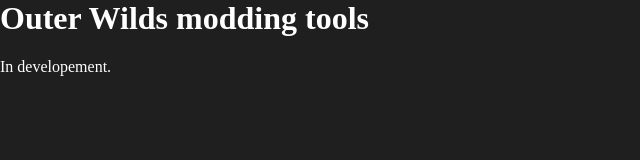
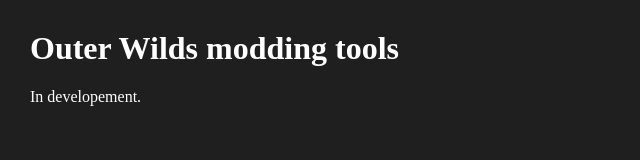
Before and after one commit to el-piedras/OW-tools, a plain HTML site: page index.html in a window 1280 px wide. Shown: the whole page, without its empty margins (0-640 px from the left). Drawn offline with Linux system fonts and the light colour scheme.

Commit message:
Update styles.css

```diff
--- a/styles.css
+++ b/styles.css
@@ -1,7 +1,12 @@
-body{
-    margin: 0;
+body
+{
+    margin: 30;
     background-color: rgba(31,31,31);
     text-align: left;
     font-family: 'Times New Roman', Times, serif;
     color: white;
 }
+p
+{
+    color:white;
+}
```
